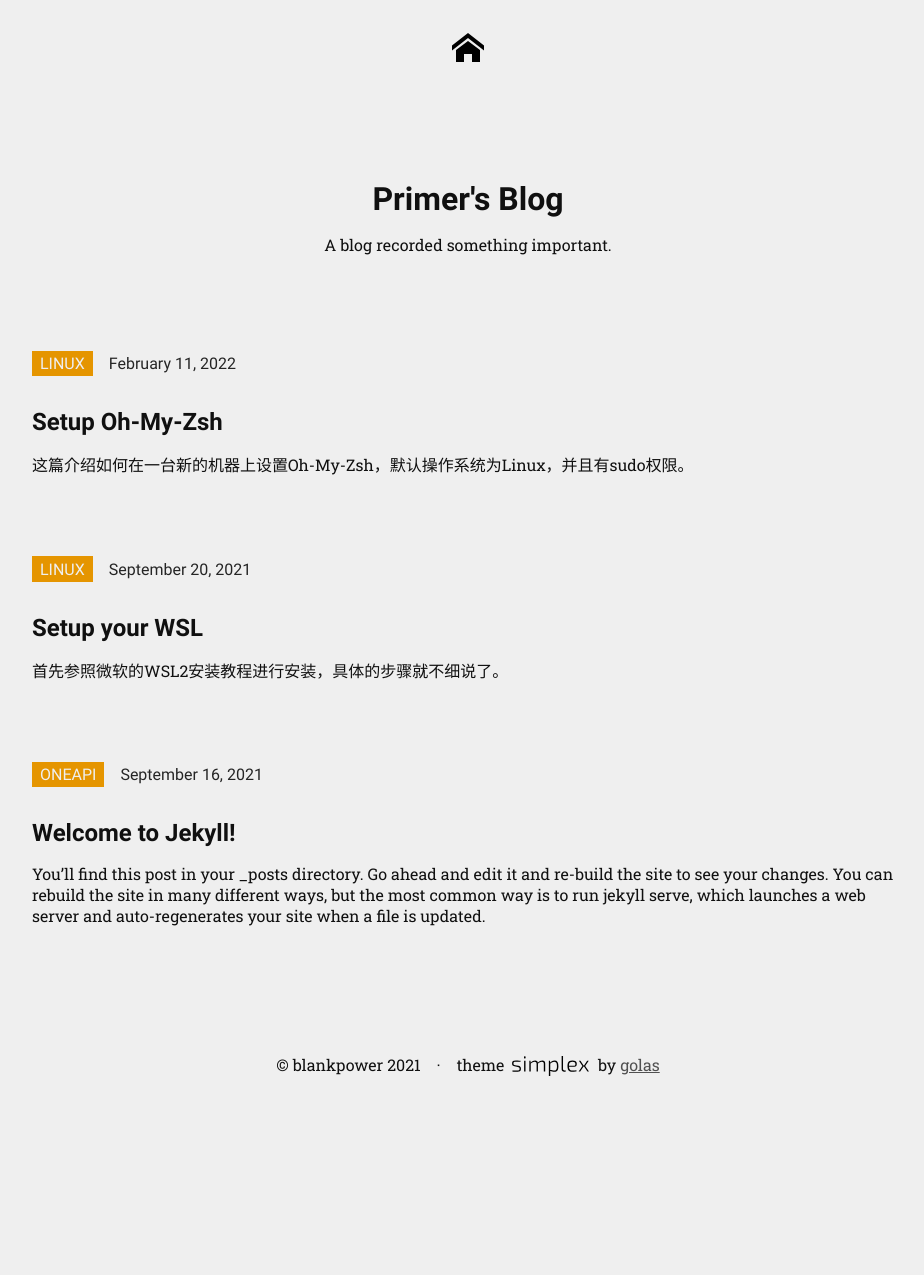
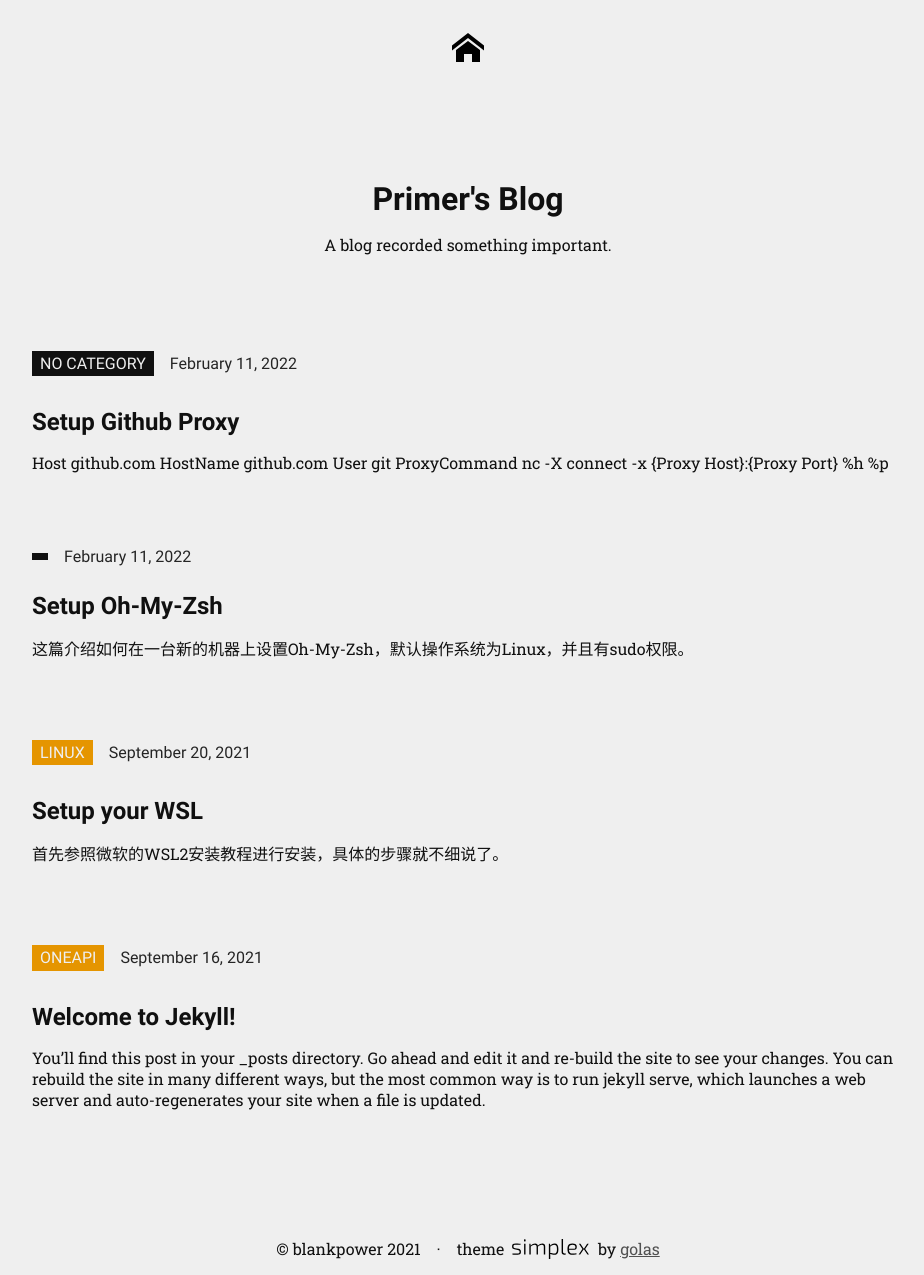
Before and after one commit to BlankPower/MyBlog, a Jekyll site: the page built from index.markdown, in a window 1280 px wide. Shown: the whole page, without its empty margins (172-1096 px from the left). Built offline with Jekyll 4.4.1, drawn with Linux system fonts in a browser that asks for light colours; before the commit the page ends 1091 px from its top, so only the background shows below that.

Commit message:
Post New: Setup Github Proxy

```diff
--- a/_posts/2022-02-11-Setup-OhMyZsh.markdown
+++ b/_posts/2022-02-11-Setup-OhMyZsh.markdown
@@ -2,7 +2,7 @@
 layout: post
 title:  "Setup Oh-My-Zsh"
 date:   2022-02-11 13:59:00 +0800
-category: Linux
+category: Linux, Setup
 ---
 这篇介绍如何在一台新的机器上设置Oh-My-Zsh，默认操作系统为Linux，并且有sudo权限。
 
--- /dev/null
+++ b/_posts/2022-02-12-github-proxy-settings.markdown
@@ -0,0 +1,19 @@
+---
+layout: post
+title: "Setup Github Proxy"
+date: 2022-02-12 00:13:00 +0800
+catagory: Linux, Setup
+---
+{% highlight bash %}
+Host github.com
+    HostName github.com
+    User git
+    ProxyCommand nc -X connect -x {Proxy Host}:{Proxy Port} %h %p
+{% endhighlight %}
+
+{% highlight bash %}
+# only github
+git config --global http.https://github.com.proxy http://{Proxy Host}:{Proxy Port}
+# unset proxy
+git config --global --unset http.https://github.com.proxy
+{% endhighlight %}
```
Also changed, not shown: _category/Setup.md (added, +6 -0 lines).
